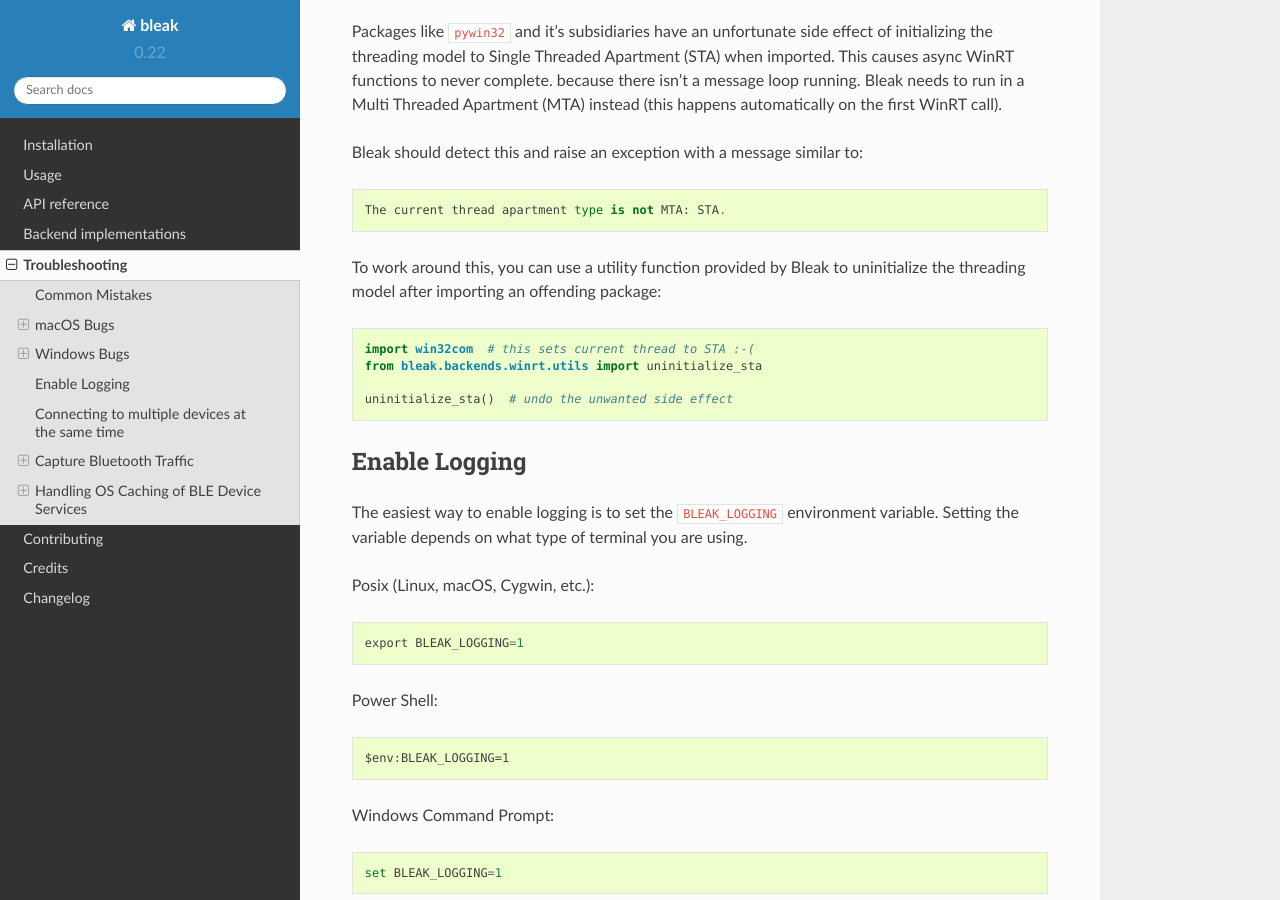
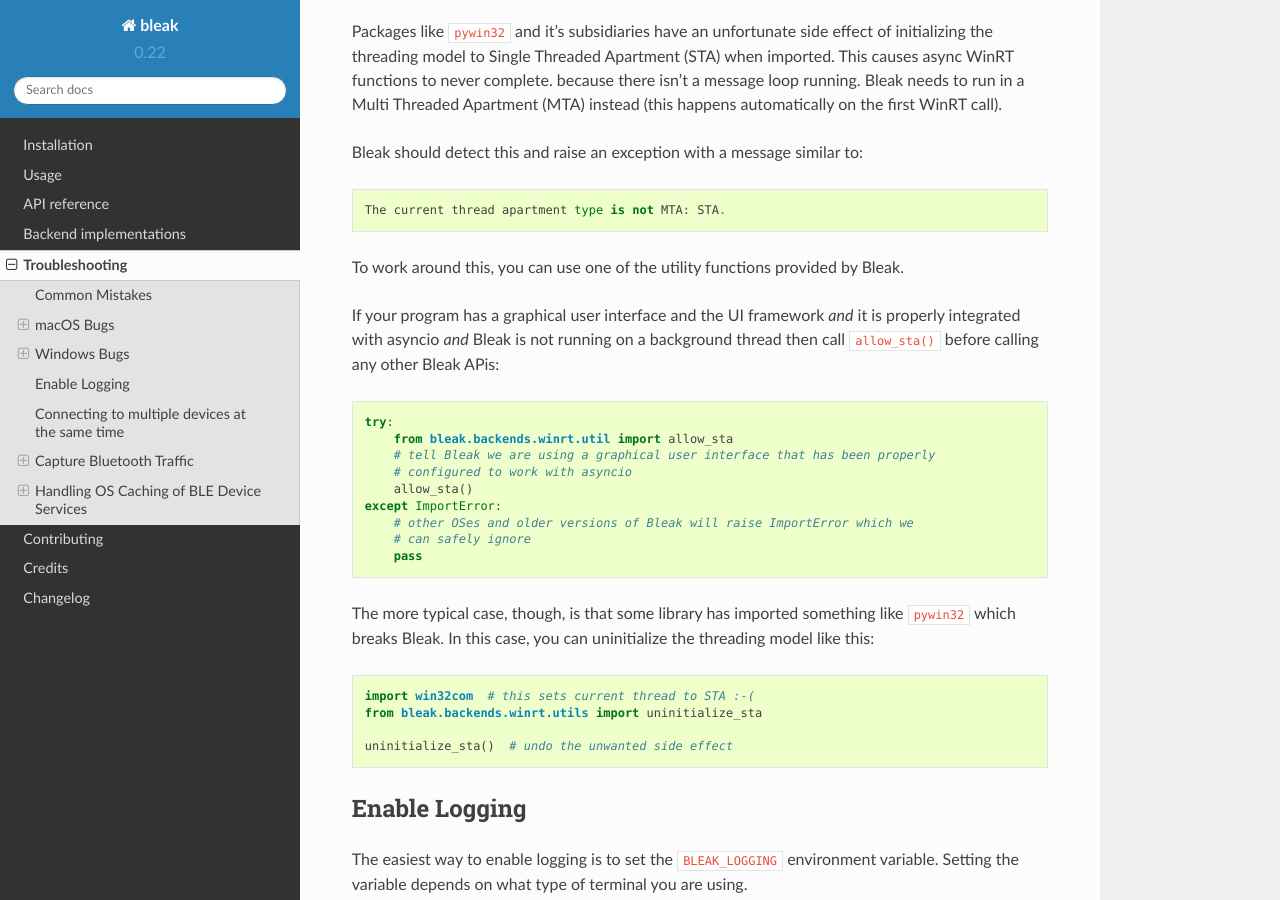
Before and after one commit to hbldh/bleak, a Sphinx documentation site: the page built from docs/troubleshooting.rst, in a window 1280 px wide and 900 px high, scrolled down 2127 px. Built offline with Sphinx 7.4.7 and the Read the Docs theme 2.0.0, drawn with Linux system fonts in a browser that asks for light colours.

Commit message:
backends.winrt: add allow_sta() utility function
We had lots of users reporting issues with the WinRT backend hanging
forever when trying to connect to a device. This was happening because
some other imported library was initializing the the main thread to STA
which caused some async callback to never be called.

To work around this, we added a check to make sure the main thread is
set to MTA rather than STA. Unfortunately, in cases where there is a
graphical user interface library being used AND that library is properly
interated with asynco so that Bleak runs in the main thread rather than
in a background thread, the thread type does need to be STA for the GUI
to work. So in those very specific conditions, we need to not raise an
exception.

We don't know of a way to detect this automatically, so we added a new
utility function `allow_sta()` that the user can call to allow Bleak to
run in an STA thread.

```diff
--- a/CHANGELOG.rst
+++ b/CHANGELOG.rst
@@ -9,6 +9,10 @@ and this project adheres to `Semantic Versioning <https://semver.org/spec/v2.0.0
 
 `Unreleased`_
 =============
+
+### Added
+- Added ``bleak.backends.winrt.util.allow_sta()`` method to allow integration
+  with graphical user interfaces on Windows. Fixes #1565.
 
 `0.22.0`_ (2024-04-04)
 ======================
--- a/docs/troubleshooting.rst
+++ b/docs/troubleshooting.rst
@@ -82,8 +82,25 @@ Bleak should detect this and raise an exception with a message similar to::
 
     The current thread apartment type is not MTA: STA.
 
-To work around this, you can use a utility function provided by Bleak to
-uninitialize the threading model after importing an offending package::
+To work around this, you can use one of the utility functions provided by Bleak.
+
+If your program has a graphical user interface and the UI framework *and* it is
+properly integrated with asyncio *and* Bleak is not running on a background
+thread then call ``allow_sta()`` before calling any other Bleak APis::
+
+    try:
+        from bleak.backends.winrt.util import allow_sta
+        # tell Bleak we are using a graphical user interface that has been properly
+        # configured to work with asyncio
+        allow_sta()
+    except ImportError:
+        # other OSes and older versions of Bleak will raise ImportError which we
+        # can safely ignore
+        pass
+
+The more typical case, though, is that some library has imported something like
+``pywin32`` which breaks Bleak. In this case, you can uninitialize the threading
+model like this::
 
     import win32com  # this sets current thread to STA :-(
     from bleak.backends.winrt.utils import uninitialize_sta
```
Also changed, not shown: 1 other file.
